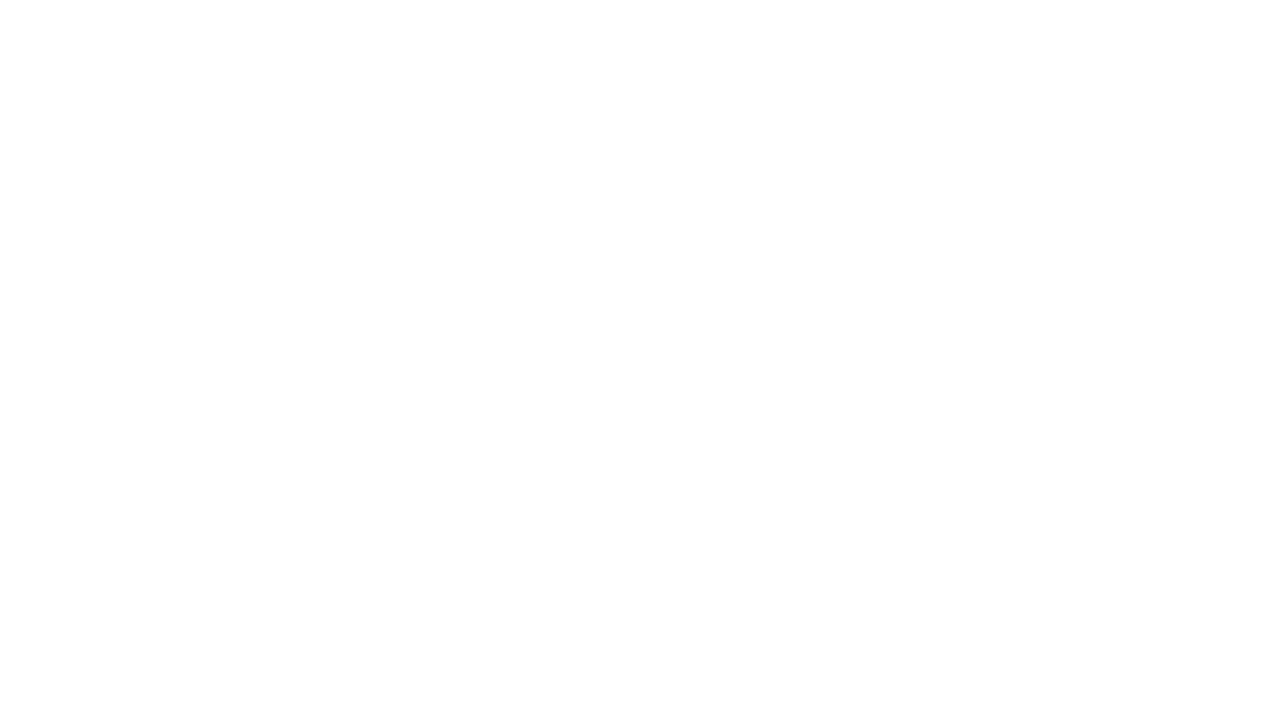
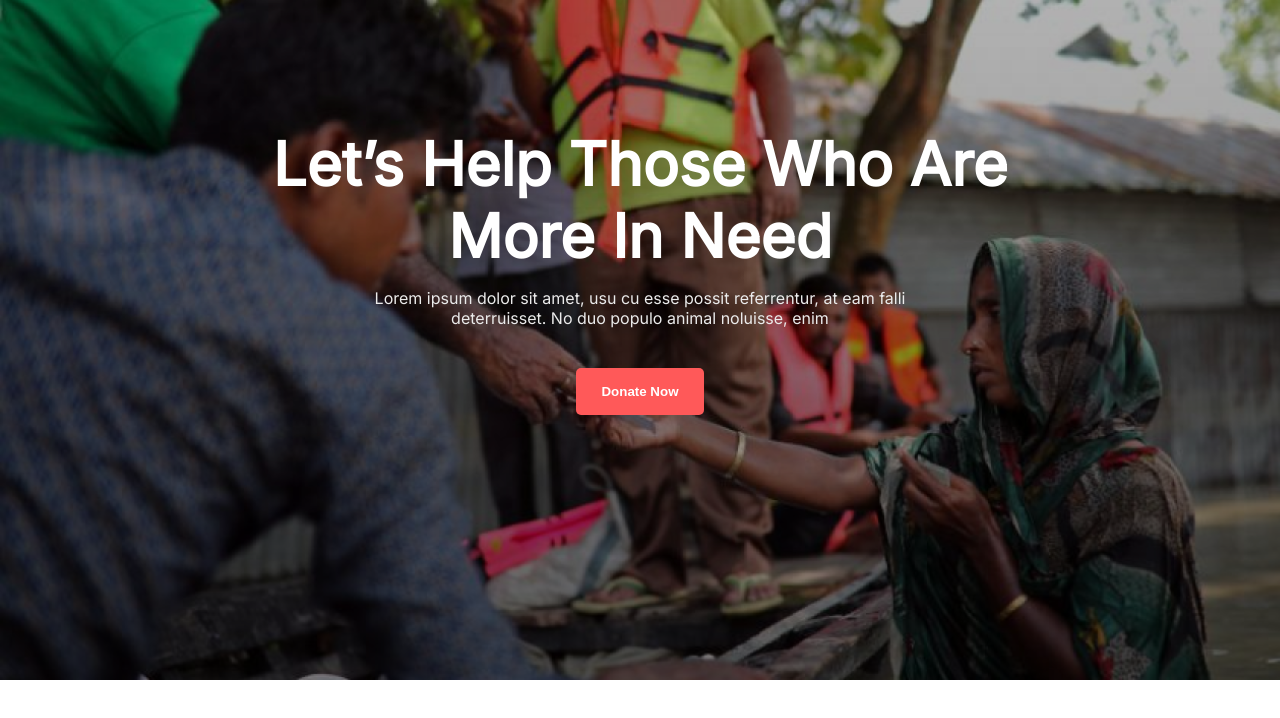
Before and after one commit to developer-shourav/Donate-Today, a plain HTML site: page index.html in a window 1280 px wide. Drawn offline with Linux system fonts and the light colour scheme.

Commit message:
hero sectio completed

```diff
--- a/index.html
+++ b/index.html
@@ -4,9 +4,21 @@
     <meta charset="UTF-8">
     <meta http-equiv="X-UA-Compatible" content="IE=edge">
     <meta name="viewport" content="width=device-width, initial-scale=1.0">
-    <title>Donate Today</title>
+    <title>Be Humble Dear</title>
+
+    <link rel="stylesheet" href="styles/style.css">
 </head>
 <body>
-
+    <main>
+        <header>
+            <div class="hero-area">
+                <div class="hero-content">
+                    <h1 class="site-title">Let’s Help Those Who Are<br> More In Need</h1>
+                <p>Lorem ipsum dolor sit amet, usu cu esse possit referrentur, at eam falli deterruisset. No duo populo animal noluisse, enim</p>
+                <button class="btn">Donate Now</button>
+                </div>
+            </div>
+        </header>
+    </main>
 </body>
 </html>
--- /dev/null
+++ b/styles/style.css
@@ -0,0 +1,68 @@
+
+/* =================================================
+           ---------Imported Font --------
+==================================================== */
+
+/* ---------Primary Font -------- */
+@import url('https://fonts.googleapis.com/css2?family=Inter&display=swap');
+
+/* ---------Logo Font -------- */
+@import url('https://fonts.googleapis.com/css2?family=Lobster&display=swap');
+
+/* font-family: 'Lobster', cursive; */
+/* =================================================
+           ---------Common Styles --------
+==================================================== */
+
+*{
+    margin: 0;
+    padding: 0;
+    list-style: none;
+    text-decoration: none;
+    box-sizing: border-box;
+}
+
+body{
+   font-family: 'Inter', sans-serif;
+   width: 100%;
+   margin: 0 auto;
+}
+
+html{
+    scroll-behavior: smooth;
+}
+.btn{
+    background-color: #FF5959;
+    border: none;
+    color:#fff;
+    font-weight: 600;
+    padding: 16px 25px;
+    border-radius: 5px;
+}
+/* =================================================
+       ---------Header Banner Styles --------
+==================================================== */
+.hero-area{
+      background-image: url("../images/banner.png"), linear-gradient(rgba(0, 0, 0, 0.3), rgba(0, 0, 0, 0.5));
+      background-blend-mode: overlay;
+      background-repeat:no-repeat;
+      background-size: cover;
+      height: 85vh;
+}
+
+.hero-content{
+    width: 60%;
+    text-align: center;
+    margin: 0 auto;
+    padding-top: 8rem;
+}
+.site-title{
+    font-size: 60px;
+    font-weight: bolder;
+    color: #fff;
+}
+.hero-content > p{
+    color: rgb(235, 235, 235);
+    padding:1rem 6rem;
+    margin-bottom: 1.5rem;
+}
```
Also changed, not shown: images/banner.png (added), styles/styles.css (deleted).
